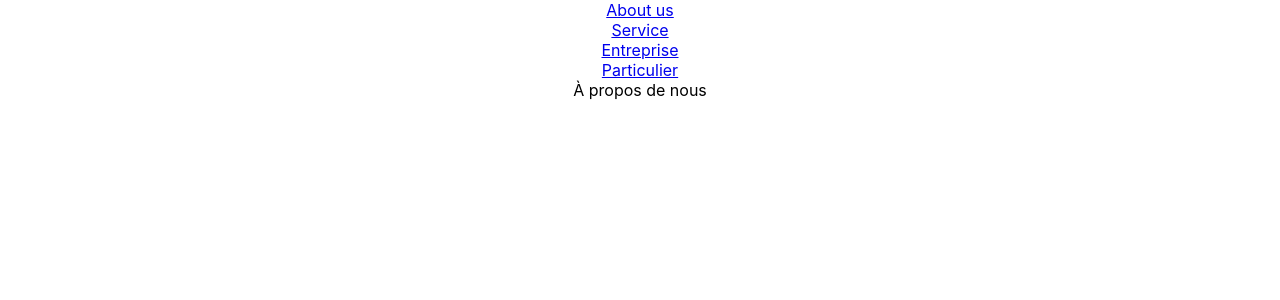
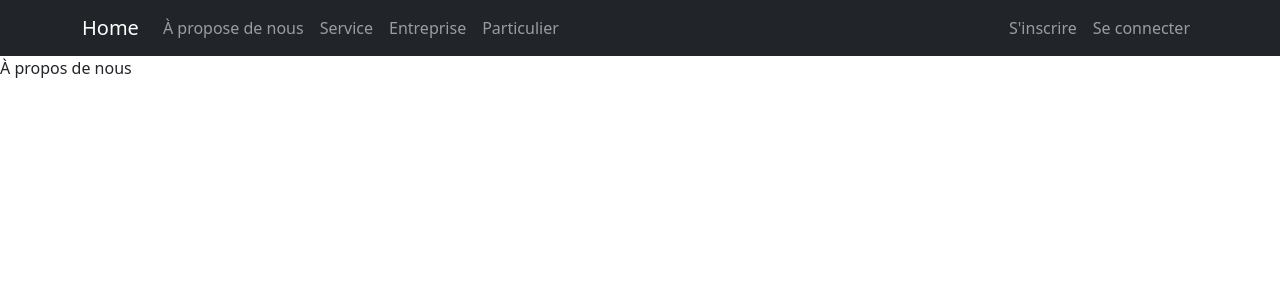
Before and after one commit to AlexiaTdev/workshop2022, a React (Create React App) app: page /Aboutus in a window 1280 px wide. Shown: the top 300 px of the page. Built offline with nearby package versions, Linux system fonts and the light colour scheme.

Commit message:
styling navbar

```diff
--- a/package.json
+++ b/package.json
@@ -6,7 +6,9 @@
     "@testing-library/jest-dom": "^5.16.5",
     "@testing-library/react": "^13.4.0",
     "@testing-library/user-event": "^13.5.0",
+    "bootstrap": "^5.2.2",
     "react": "^18.2.0",
+    "react-bootstrap": "^2.6.0",
     "react-dom": "^18.2.0",
     "react-icons": "^4.6.0",
     "react-router-dom": "^6.4.3",
--- a/src/MarketPage/AboutusCpnt/aboutus.css
+++ b/src/MarketPage/AboutusCpnt/aboutus.css
@@ -1,3 +1,3 @@
-.aboutus-p {
+/* .aboutus-p {
     text-align: center;
-}
+} */
--- a/src/MarketPage/EntrepriseCpnt/entreprise.css
+++ b/src/MarketPage/EntrepriseCpnt/entreprise.css
@@ -1,3 +1,3 @@
-.entreprise-p {
+/* .entreprise-p {
     text-align: center;
-}
+} */
--- a/src/MarketPage/HomeSite.js
+++ b/src/MarketPage/HomeSite.js
@@ -1,6 +1,7 @@
 import PropTypes from 'prop-types'
 import React, { PureComponent } from 'react'
 import {Link} from "react-router-dom";
+import Navbar from './NavbarCpnt/Navbar';
 
 export default class HomeSite extends PureComponent {
   static propTypes = {}
@@ -8,11 +9,8 @@ export default class HomeSite extends PureComponent {
   render() {
     return (
         <div>
+            <Navbar />
             <h1>Hello World</h1>
-            <Link to="Aboutus">About Us</Link>
-            <Link to="Service">Service</Link>
-            <Link to="Entreprise">Entreprise</Link>
-            <Link to="Particulier">Particulier</Link>
         </div>
     )
   }
--- a/src/MarketPage/NavbarCpnt/Navbar.js
+++ b/src/MarketPage/NavbarCpnt/Navbar.js
@@ -1,23 +1,39 @@
 import PropTypes from 'prop-types'
 import React, { PureComponent } from 'react'
+import Container from 'react-bootstrap/Container';
+import Nav from 'react-bootstrap/Nav';
+import Navbar from 'react-bootstrap/Navbar';
+import NavDropdown from 'react-bootstrap/NavDropdown';
 import { Link } from "react-router-dom";
+import 'bootstrap/dist/css/bootstrap.min.css';
 import './navbar.css';
 
-export class Navbar extends PureComponent {
+
+export class NavbarCpnt extends PureComponent {
   static propTypes = {}
 
   render() {
     return (
-      <div className="navbar-p">
-        <nav>
-          <div className="link-home"><Link to="/aboutus">About us</Link></div>
-          <div className="link-home"><Link to="/Service">Service</Link></div>
-          <div className="link-home"><Link to="/Entreprise">Entreprise</Link></div>
-          <div className="link-home"><Link to="/Particulier">Particulier</Link></div>
-        </nav>
-      </div>
+      <Navbar collapseOnSelect expand="lg" bg="dark" variant="dark">
+        <Container>
+          <Navbar.Brand href="/">Home</Navbar.Brand>
+          <Navbar.Toggle aria-controls="responsive-navbar-nav" />
+          <Navbar.Collapse id="responsive-navbar-nav">
+            <Nav className="me-auto">
+              <Nav.Link href="/Aboutus">À propose de nous</Nav.Link>
+              <Nav.Link href="/Service">Service</Nav.Link>
+              <Nav.Link href="/Entreprise">Entreprise</Nav.Link>
+              <Nav.Link href="/Particulier">Particulier</Nav.Link>
+            </Nav>
+            <Nav>
+              <Nav.Link href="">S'inscrire</Nav.Link>
+              <Nav.Link href="">Se connecter</Nav.Link>
+            </Nav>
+          </Navbar.Collapse>
+        </Container>
+      </Navbar>
     )
   }
 }
 
-export default Navbar
+export default NavbarCpnt
--- a/src/MarketPage/NavbarCpnt/navbar.css
+++ b/src/MarketPage/NavbarCpnt/navbar.css
@@ -1,3 +1,3 @@
-.navbar-p {
+/* .navbar-p {
     text-align: center;
-}
+} */
--- a/src/MarketPage/ParticulierCpnt/particulier.css
+++ b/src/MarketPage/ParticulierCpnt/particulier.css
@@ -1,3 +1,3 @@
-.particulier-p {
+/* .particulier-p {
     text-align: center;
-}
+} */
--- a/src/MarketPage/ServiceCpnt/service.css
+++ b/src/MarketPage/ServiceCpnt/service.css
@@ -1,3 +1,3 @@
-.service-p {
+/* .service-p {
     text-align: center;
-}
+} */
```
Also changed, not shown: 1 other file (tests, documents, lock files or other folders).
